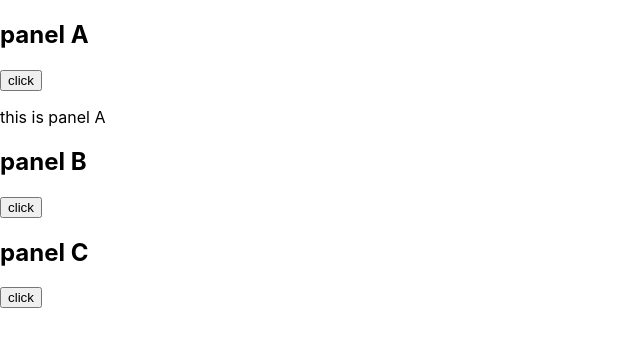
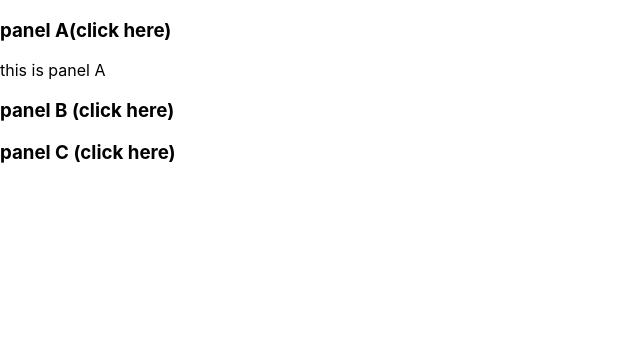
Before and after one commit to Anjalibani17/accordian-with-hooks, a React (Create React App) app: page / in a window 1280 px wide. Shown: the top 346 px of the page, without its empty margins (0-640 px from the left). Built offline with nearby package versions, Linux system fonts and the light colour scheme.

Commit message:
stage 4 done

```diff
--- a/src/candidates/Acco.jsx
+++ b/src/candidates/Acco.jsx
@@ -22,15 +22,15 @@ const Acco = () => {
         }
     }
     const panelContent = [{
-        Title: "panel A",
+        Title: "panel A(click here)",
         Info: "this is panel A "
     },
     {
-        Title: "panel B",
+        Title: "panel B (click here)",
         Info: "this is panel B"
     },
     {
-        Title: "panel C",
+        Title: "panel C (click here)",
         Info: "this is panel c"
     },
     ];
--- a/src/candidates/Panel.jsx
+++ b/src/candidates/Panel.jsx
@@ -23,8 +23,8 @@ import Acco from "./Acco";
                 } */}
 
 
-      <h2>{panelTitle}</h2>
-      <button onClick={() => change(index)}>click</button>
+      <h3 onClick={() => change(index)}>{panelTitle}</h3>
+      {/* <button >click</button> */}
       {activePanel === index && <p>{panelInfo}</p>}
     </>
   );
```
